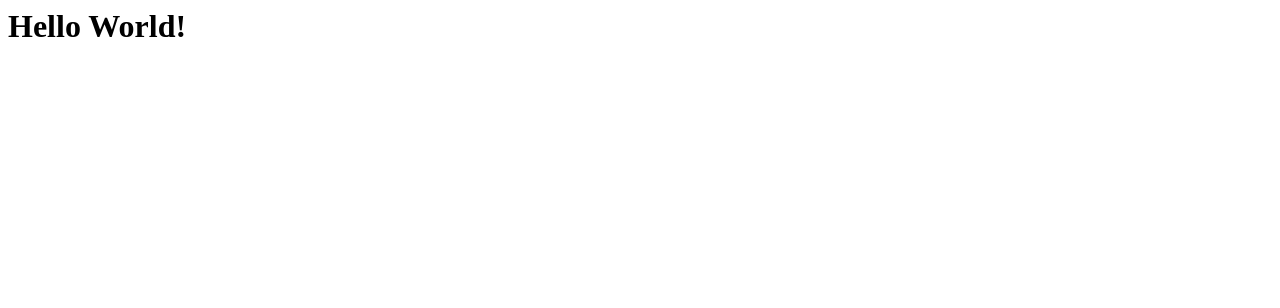
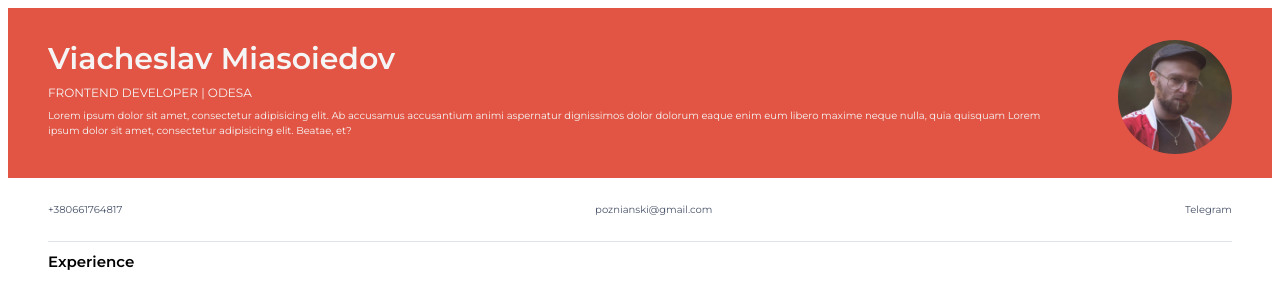
Before and after one commit to poznianski/mate_project, a plain HTML site: page index.html in a window 1280 px wide. Drawn offline with Linux system fonts and the light colour scheme.

Commit message:
made header, contacts

```diff
--- a/index.html
+++ b/index.html
@@ -1 +1,48 @@
-<h1>Hello World!</h1>
+<!doctype html>
+<html lang="`en`">
+<head>
+    <meta charset="UTF-8">
+    <meta name="viewport"
+          content="width=device-width, user-scalable=no, initial-scale=1.0, maximum-scale=1.0, minimum-scale=1.0">
+    <meta http-equiv="X-UA-Compatible" content="ie=edge">
+    <title>Document</title>
+    <link rel="preconnect" href="https://fonts.googleapis.com">
+    <link rel="preconnect" href="https://fonts.gstatic.com" crossorigin>
+    <link href="https://fonts.googleapis.com/css2?family=Montserrat:wght@400;500;600&display=swap" rel="stylesheet">
+    <link rel="stylesheet" href="style.css">
+</head>
+<body>
+
+<header class="about">
+    <div>
+        <h1 class="about__name">Viacheslav Miasoiedov</h1>
+        <div class="about__role">FRONTEND DEVELOPER | ODESA</div>
+        <p class="about__text">
+            Lorem ipsum dolor sit amet, consectetur adipisicing elit. Ab accusamus accusantium animi aspernatur
+            dignissimos dolor dolorum eaque enim eum libero maxime neque nulla, quia quisquam Lorem ipsum dolor sit
+            amet,
+            consectetur adipisicing elit. Beatae, et?
+        </p>
+    </div>
+    <img class="about__photo" src="photo.png" alt="Viacheslav Miasoiedov photo">
+
+
+</header>
+
+<main class="main">
+    <section class="contacts">
+        <a class="contacts__links" href="tel:+380661764817">+380661764817</a>
+        <a class="contacts__links" href="mailto:poznianski@gmail.com">poznianski@gmail.com</a>
+        <a class="contacts__links" href="https://t.me/dr_viacheslav_m">Telegram</a>
+    </section>
+
+    <section class="info">
+        <h2 class="info__title">Experience</h2>
+        <div class="info__content">
+
+        </div>
+    </section>
+</main>
+
+</body>
+</html>
--- /dev/null
+++ b/style.css
@@ -0,0 +1,68 @@
+body {
+    font-family: 'Montserrat', sans-serif;
+    font-style: normal;
+    font-weight: normal;
+    font-size: 10px;
+    line-height: 150%;
+}
+
+.about {
+    display: flex;
+    padding: 32px 40px 24px 40px;
+    background-color: #e25544;
+    color: whitesmoke;
+
+}
+
+.about__name {
+    margin: 0 0 8px 0;
+    font-weight: 600;
+    font-size: 30px;
+    line-height: 37px;
+}
+
+.about__role {
+    margin: 0 0 8px 0;
+    font-weight: 400;
+    font-size: 12px;
+    line-height: 15px;
+}
+.about__text {
+    margin: 0;
+    font-weight: 400;
+    font-size: 10px;
+    line-height: 150%;
+}
+
+.about__photo {
+    margin-left: 50px;
+    width: 114px;
+    height: 114px;
+    border-radius: 50%;
+}
+
+.main {
+    padding: 0 40px;
+}
+.contacts {
+    display: flex;
+    justify-content: space-between;
+    padding: 24px 0;
+}
+
+.contacts__links {
+    text-decoration: none;
+    color: #485268;
+}
+
+.info {
+    border-top: 1px solid #DEE2ED;;
+}
+
+.info__title {
+
+}
+
+.info__content {
+
+}
```
Also changed, not shown: photo.png (added).
